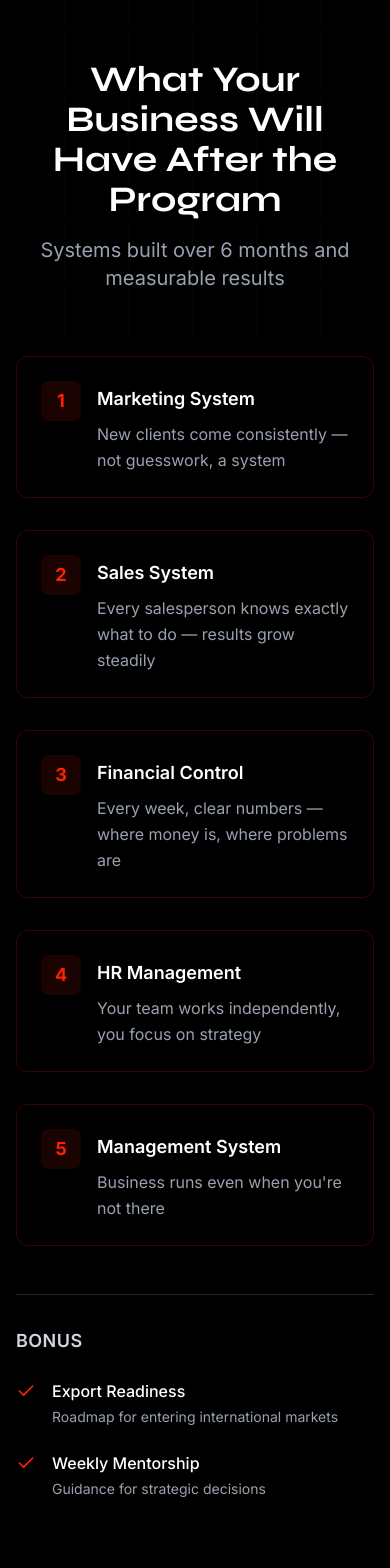
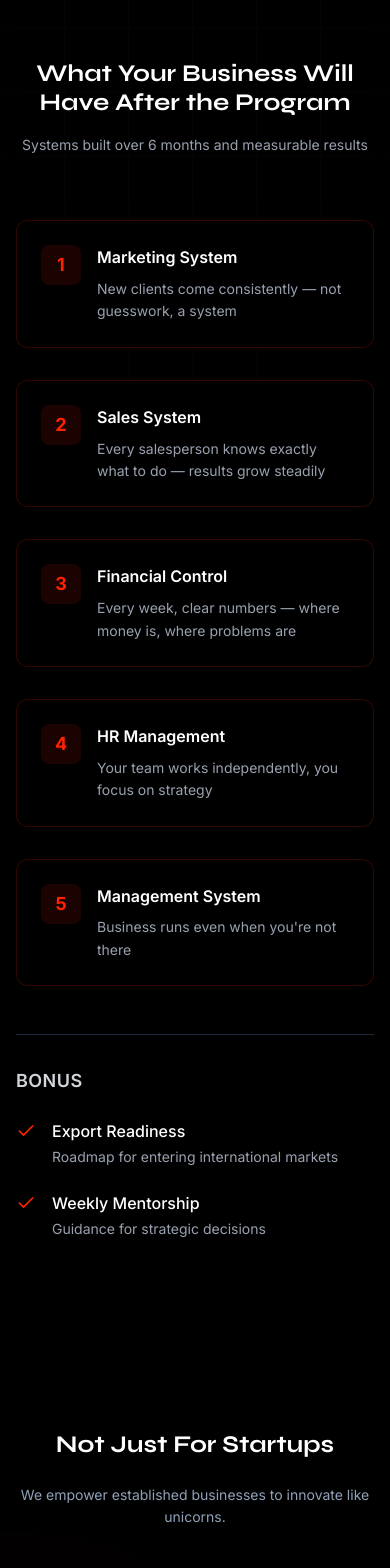
Before and after one commit to Aomine01/BizCombinator.uz, a Next.js app: page / in a window 390 px wide. Shown: the part 880-2448 px from the top of the page. Built offline with nearby package versions, Linux system fonts and the light colour scheme; no server answers.

Commit message:
ux: Apply mobile typography to all sections
Added mobile classes to GapSection, MentorsGrid, Features.

Mobile font reductions:
- Section titles: 48px -> 24px (50%)
- Section subtitles: 20px -> 14px (30%)
- Card titles: 20px -> 16px (20%)
- Body text: 16px -> 14px (12.5%)

Build: Passed

```diff
--- a/components/Features.tsx
+++ b/components/Features.tsx
@@ -44,7 +44,7 @@ export default function Features() {
                         initial={{ opacity: 0, y: 20 }}
                         whileInView={{ opacity: 1, y: 0 }}
                         viewport={{ once: true }}
-                        className="text-3xl md:text-5xl font-heading font-bold mb-6 text-white"
+                        className="mobile-section-title text-3xl md:text-5xl font-heading font-bold mb-6 text-white"
                     >
                         {t.features.title}
                     </motion.h2>
@@ -53,7 +53,7 @@ export default function Features() {
                         whileInView={{ opacity: 1, y: 0 }}
                         viewport={{ once: true }}
                         transition={{ delay: 0.1 }}
-                        className="text-slate-400 max-w-2xl mx-auto text-lg"
+                        className="mobile-section-subtitle text-base md:text-lg text-slate-400 max-w-2xl mx-auto"
                     >
                         {t.features.subtitle}
                     </motion.p>
@@ -79,11 +79,11 @@ export default function Features() {
                                     <Icon className="w-8 h-8" />
                                 </div>
 
-                                <h3 className="text-xl font-bold text-white mb-4 font-heading group-hover:text-primary transition-colors">
+                                <h3 className="mobile-card-title text-lg md:text-xl font-bold text-white mb-4 font-heading group-hover:text-primary transition-colors">
                                     {feature.title}
                                 </h3>
 
-                                <p className="text-slate-400 leading-relaxed">
+                                <p className="mobile-body-text text-sm md:text-base text-slate-400 leading-relaxed">
                                     {feature.desc}
                                 </p>
                             </motion.div>
--- a/components/GapSection.tsx
+++ b/components/GapSection.tsx
@@ -21,10 +21,10 @@ export default function GapSection() {
                     transition={{ duration: 0.6 }}
                     className="text-center mb-16 max-w-3xl mx-auto"
                 >
-                    <h2 className="text-4xl md:text-5xl font-heading font-bold text-white mb-4">
+                    <h2 className="mobile-section-title text-4xl md:text-5xl font-heading font-bold text-white mb-4">
                         {t.gap.title}
                     </h2>
-                    <p className="text-xl text-gray-400">
+                    <p className="mobile-section-subtitle text-base md:text-xl text-gray-400">
                         {t.gap.subtitle}
                     </p>
                 </motion.div>
@@ -53,11 +53,11 @@ export default function GapSection() {
                                     </span>
                                 </div>
 
-                                <div className="flex-1 pt-1">
-                                    <h3 className="text-lg font-semibold text-white mb-2">
+                                <div className="flex-1">
+                                    <h3 className="mobile-card-title text-lg font-semibold text-white mb-2">
                                         {benefit.title}
                                     </h3>
-                                    <p className="text-gray-400 text-base leading-relaxed">
+                                    <p className="mobile-body-text text-sm text-gray-400 leading-relaxed">
                                         {benefit.desc}
                                     </p>
                                 </div>
--- a/components/MentorsGrid.tsx
+++ b/components/MentorsGrid.tsx
@@ -40,12 +40,12 @@ export default function MentorsGrid() {
                     whileInView={{ opacity: 1, y: 0 }}
                     viewport={{ once: true, margin: "-100px" }}
                     transition={{ duration: 0.6 }}
-                    className="text-center mb-16 max-w-3xl mx-auto"
+                    className="text-center mb-12 max-w-3xl mx-auto"
                 >
-                    <h2 className="text-4xl md:text-5xl font-heading font-bold text-white mb-4">
+                    <h2 className="mobile-section-title text-4xl md:text-5xl font-heading font-bold text-white mb-4">
                         {t.mentors.title}
                     </h2>
-                    <p className="text-xl text-gray-400">
+                    <p className="mobile-section-subtitle text-base md:text-xl text-gray-400">
                         {t.mentors.subtitle}
                     </p>
                 </motion.div>
```
